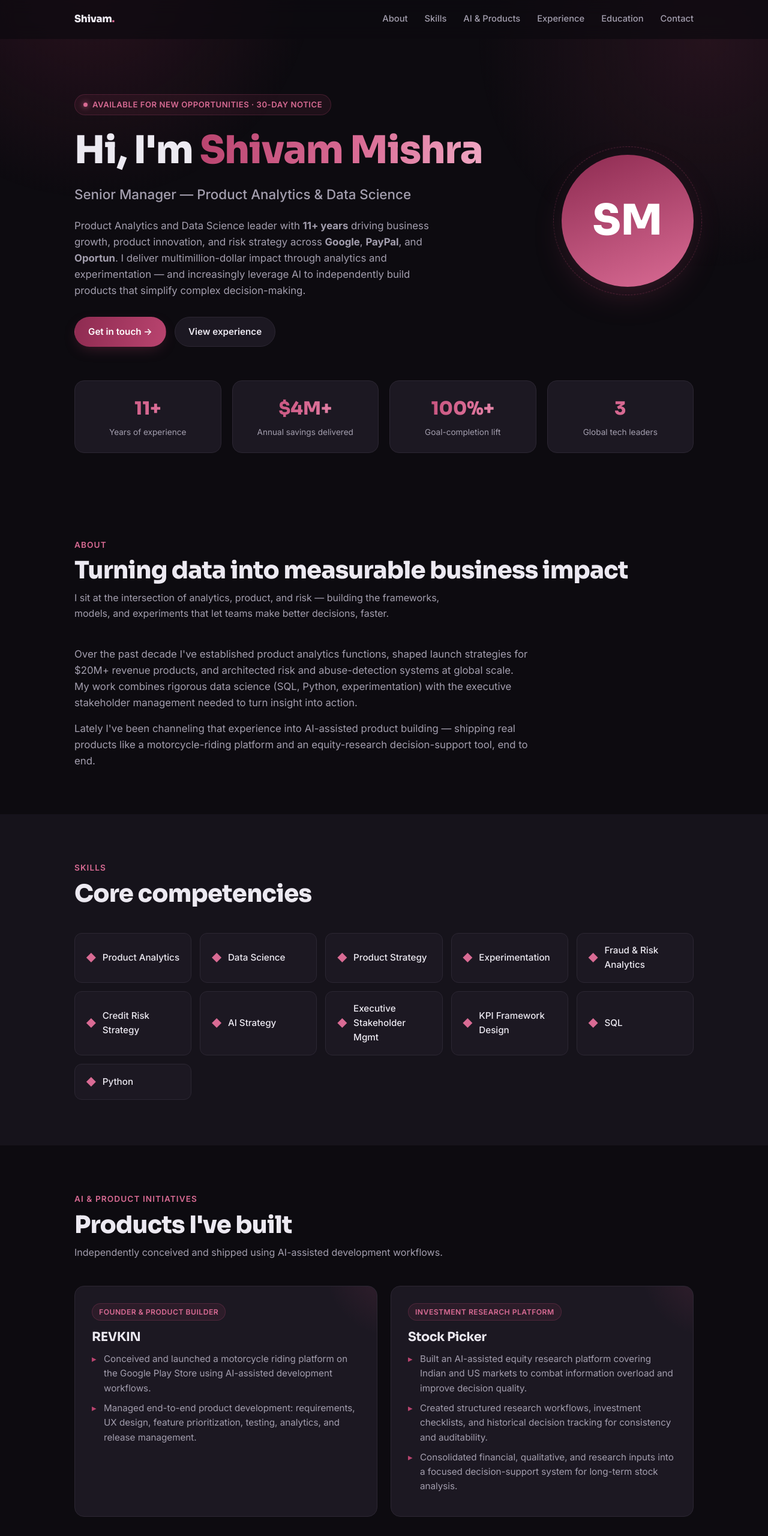
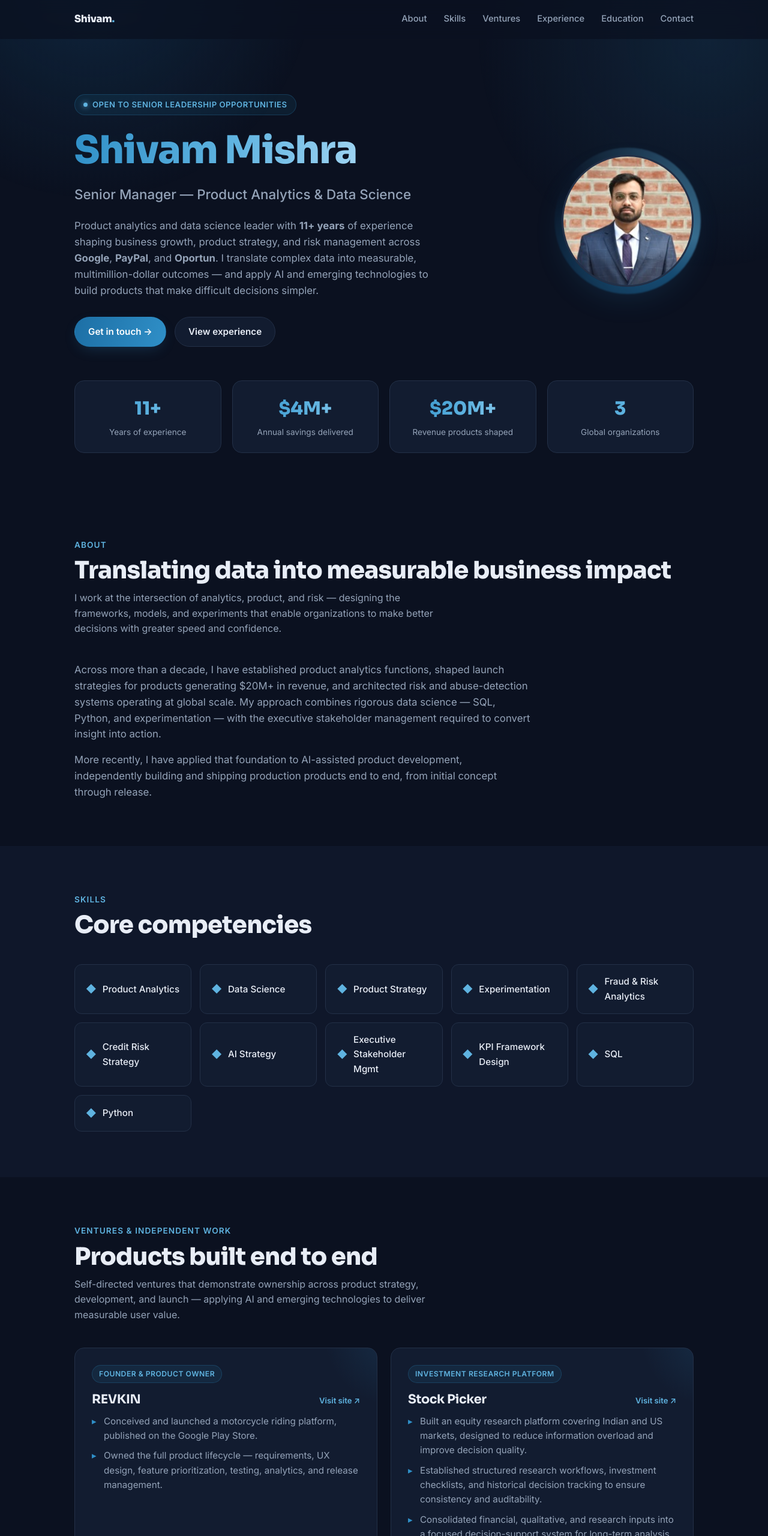
Before and after one commit to ShivamHQ/portfolio, a plain HTML site: page index.html in a window 1280 px wide. Shown: the top 2560 px of the page at 60% size. Drawn offline with Linux system fonts and the light colour scheme.

Commit message:
Refine design and content for senior executive profile
- Replace maroon/purple palette with professional navy + blue accents
- Add real profile photo
- Rewrite copy in a more formal, executive tone
- Link REVKIN, Stock Picker, and LinkedIn
- Reframe initiatives as Ventures; refine stats and headings

Co-Authored-By: Claude Opus 4.8 <noreply@anthropic.com>

```diff
--- a/index.html
+++ b/index.html
@@ -18,18 +18,18 @@
 
   <style>
     :root {
-      --bg:        #0d0b10;
-      --bg-soft:   #16131b;
-      --card:      #1c1822;
-      --card-hover:#241f2c;
-      --border:    #2c2733;
-      --text:      #ece9f1;
-      --muted:     #a39eae;
-      --faint:     #6f6a79;
-      --accent:    #8e2b51;
-      --accent-2:  #b9446f;
-      --accent-3:  #d96b94;
-      --accent-glow: rgba(185, 68, 111, 0.35);
+      --bg:        #0b1120;
+      --bg-soft:   #0f172a;
+      --card:      #121c30;
+      --card-hover:#172339;
+      --border:    #233047;
+      --text:      #e8edf6;
+      --muted:     #94a3b8;
+      --faint:     #64748b;
+      --accent:    #1d6fa5;
+      --accent-2:  #2f8fc7;
+      --accent-3:  #5fb3e0;
+      --accent-glow: rgba(47, 143, 199, 0.30);
       --radius: 16px;
       --maxw: 1080px;
     }
@@ -54,8 +54,8 @@
       position: fixed;
       inset: 0;
       background:
-        radial-gradient(620px circle at 12% -5%, rgba(142,43,81,0.22), transparent 60%),
-        radial-gradient(700px circle at 92% 8%, rgba(185,68,111,0.14), transparent 55%);
+        radial-gradient(620px circle at 12% -5%, rgba(29,111,165,0.22), transparent 60%),
+        radial-gradient(700px circle at 92% 8%, rgba(47,143,199,0.14), transparent 55%);
       pointer-events: none;
       z-index: 0;
     }
@@ -65,7 +65,7 @@
     h1, h2, h3 { font-family: 'Sora', 'Inter', sans-serif; line-height: 1.15; letter-spacing: -0.02em; }
 
     .gradient-text {
-      background: linear-gradient(105deg, var(--accent-2), var(--accent-3) 55%, #f0a9c4);
+      background: linear-gradient(105deg, var(--accent-2), var(--accent-3) 55%, #9fd4f2);
       -webkit-background-clip: text;
       background-clip: text;
       color: transparent;
@@ -75,7 +75,7 @@
     nav {
       position: sticky; top: 0; z-index: 50;
       backdrop-filter: blur(12px);
-      background: rgba(13,11,16,0.72);
+      background: rgba(11,17,32,0.78);
       border-bottom: 1px solid transparent;
       transition: border-color .3s, background .3s;
     }
@@ -94,8 +94,8 @@
     .eyebrow {
       display: inline-flex; align-items: center; gap: 8px;
       font-size: .82rem; font-weight: 600; letter-spacing: .04em; text-transform: uppercase;
-      color: var(--accent-3); background: rgba(185,68,111,0.1);
-      border: 1px solid rgba(185,68,111,0.25);
+      color: var(--accent-3); background: rgba(47,143,199,0.1);
+      border: 1px solid rgba(47,143,199,0.25);
       padding: 6px 14px; border-radius: 100px; margin-bottom: 22px;
     }
     .eyebrow .dot { width: 7px; height: 7px; border-radius: 50%; background: var(--accent-3); box-shadow: 0 0 10px var(--accent-3); }
@@ -116,17 +116,16 @@
     .avatar-wrap { position: relative; }
     .avatar {
       width: 220px; height: 220px; border-radius: 50%;
-      background: linear-gradient(160deg, var(--accent), var(--accent-3));
-      display: grid; place-items: center;
-      font-family: 'Sora'; font-weight: 800; font-size: 4.4rem; color: #fff;
+      object-fit: cover; object-position: center top;
+      border: 3px solid var(--border);
       box-shadow: 0 20px 60px -18px var(--accent-glow);
-      position: relative; z-index: 1;
+      position: relative; z-index: 1; display: block;
     }
     .avatar-ring {
-      position: absolute; inset: -14px; border-radius: 50%;
-      border: 1px dashed rgba(185,68,111,0.4); animation: spin 26s linear infinite;
+      position: absolute; inset: -12px; border-radius: 50%;
+      background: conic-gradient(from 140deg, var(--accent), transparent 45%, var(--accent-3) 90%, var(--accent));
+      opacity: .55; filter: blur(1px);
     }
-    @keyframes spin { to { transform: rotate(360deg); } }
 
     /* quick stats */
     .stats { display: grid; grid-template-columns: repeat(4, 1fr); gap: 18px; margin-top: 56px; }
@@ -167,9 +166,13 @@
       background: radial-gradient(circle, var(--accent-glow), transparent 70%); opacity: .5;
     }
     .proj .tag { display: inline-block; font-size: .76rem; font-weight: 600; letter-spacing: .04em; text-transform: uppercase;
-      color: var(--accent-3); background: rgba(185,68,111,0.1); border: 1px solid rgba(185,68,111,0.25);
+      color: var(--accent-3); background: rgba(47,143,199,0.1); border: 1px solid rgba(47,143,199,0.25);
       padding: 4px 11px; border-radius: 100px; margin-bottom: 16px; }
-    .proj h3 { font-size: 1.3rem; margin-bottom: 12px; position: relative; }
+    .proj-head { display: flex; align-items: baseline; justify-content: space-between; gap: 12px; margin-bottom: 12px; position: relative; }
+    .proj h3 { font-size: 1.3rem; position: relative; }
+    .proj .visit { font-size: .82rem; font-weight: 600; color: var(--accent-3); white-space: nowrap; transition: color .2s, transform .2s; position: relative; }
+    .proj:hover .visit { color: #9fd4f2; }
+    .proj .visit::after { content: " ↗"; }
     .proj ul { list-style: none; position: relative; }
     .proj li { color: var(--muted); font-size: .95rem; padding-left: 20px; position: relative; margin-bottom: 9px; }
     .proj li::before { content: "▸"; position: absolute; left: 0; color: var(--accent-2); }
@@ -180,7 +183,7 @@
       background: linear-gradient(var(--accent), transparent); }
     .job { position: relative; margin-bottom: 38px; }
     .job::before { content: ""; position: absolute; left: -33px; top: 6px; width: 16px; height: 16px;
-      border-radius: 50%; background: var(--bg); border: 3px solid var(--accent-2); box-shadow: 0 0 0 4px rgba(185,68,111,0.12); }
+      border-radius: 50%; background: var(--bg); border: 3px solid var(--accent-2); box-shadow: 0 0 0 4px rgba(47,143,199,0.12); }
     .job-head { display: flex; flex-wrap: wrap; justify-content: space-between; align-items: baseline; gap: 6px 16px; margin-bottom: 4px; }
     .job-head h3 { font-size: 1.18rem; }
     .job-head .company { color: var(--accent-3); font-weight: 600; }
@@ -271,7 +274,7 @@
       <div class="nav-links" id="navLinks">
         <a href="#about">About</a>
         <a href="#skills">Skills</a>
-        <a href="#initiatives">AI &amp; Products</a>
+        <a href="#initiatives">Ventures</a>
         <a href="#experience">Experience</a>
         <a href="#education">Education</a>
         <a href="#contact">Contact</a>
@@ -285,14 +288,14 @@
     <div class="wrap">
       <div class="hero-grid">
         <div class="reveal">
-          <span class="eyebrow"><span class="dot"></span> Available for new opportunities · 30-day notice</span>
-          <h1>Hi, I'm <span class="gradient-text">Shivam Mishra</span></h1>
+          <span class="eyebrow"><span class="dot"></span> Open to senior leadership opportunities</span>
+          <h1><span class="gradient-text">Shivam Mishra</span></h1>
           <p class="role">Senior Manager — Product Analytics &amp; Data Science</p>
           <p class="lead">
-            Product Analytics and Data Science leader with <b>11+ years</b> driving business growth,
-            product innovation, and risk strategy across <b>Google</b>, <b>PayPal</b>, and <b>Oportun</b>.
-            I deliver multimillion-dollar impact through analytics and experimentation — and increasingly
-            leverage AI to independently build products that simplify complex decision-making.
+            Product analytics and data science leader with <b>11+ years</b> of experience shaping business
+            growth, product strategy, and risk management across <b>Google</b>, <b>PayPal</b>, and <b>Oportun</b>.
+            I translate complex data into measurable, multimillion-dollar outcomes — and apply AI and emerging
+            technologies to build products that make difficult decisions simpler.
           </p>
           <div class="hero-cta">
             <a class="btn btn-primary" href="#contact">Get in touch →</a>
@@ -301,7 +304,7 @@
         </div>
         <div class="avatar-wrap reveal">
           <div class="avatar-ring"></div>
-          <div class="avatar" aria-label="Shivam Mishra">SM</div>
+          <img class="avatar" src="profile.jpg" alt="Portrait of Shivam Mishra" width="220" height="220" />
         </div>
       </div>
 
@@ -309,8 +312,8 @@
       <div class="stats">
         <div class="stat reveal"><div class="num gradient-text">11+</div><div class="label">Years of experience</div></div>
         <div class="stat reveal"><div class="num gradient-text">$4M+</div><div class="label">Annual savings delivered</div></div>
-        <div class="stat reveal"><div class="num gradient-text">100%+</div><div class="label">Goal-completion lift</div></div>
-        <div class="stat reveal"><div class="num gradient-text">3</div><div class="label">Global tech leaders</div></div>
+        <div class="stat reveal"><div class="num gradient-text">$20M+</div><div class="label">Revenue products shaped</div></div>
+        <div class="stat reveal"><div class="num gradient-text">3</div><div class="label">Global organizations</div></div>
       </div>
     </div>
   </header>
@@ -320,18 +323,18 @@
     <div class="wrap">
       <div class="section-head reveal">
         <span class="kicker">About</span>
-        <h2>Turning data into measurable business impact</h2>
-        <p>I sit at the intersection of analytics, product, and risk — building the frameworks, models, and
-           experiments that let teams make better decisions, faster.</p>
+        <h2>Translating data into measurable business impact</h2>
+        <p>I work at the intersection of analytics, product, and risk — designing the frameworks, models,
+           and experiments that enable organizations to make better decisions with greater speed and confidence.</p>
       </div>
       <div class="reveal" style="color:var(--muted); max-width:760px; font-size:1.05rem;">
-        <p>Over the past decade I've established product analytics functions, shaped launch strategies for
-           $20M+ revenue products, and architected risk and abuse-detection systems at global scale. My work
-           combines rigorous data science (SQL, Python, experimentation) with the executive stakeholder
-           management needed to turn insight into action.</p>
-        <p style="margin-top:16px;">Lately I've been channeling that experience into AI-assisted product
-           building — shipping real products like a motorcycle-riding platform and an equity-research
-           decision-support tool, end to end.</p>
+        <p>Across more than a decade, I have established product analytics functions, shaped launch strategies
+           for products generating $20M+ in revenue, and architected risk and abuse-detection systems operating
+           at global scale. My approach combines rigorous data science — SQL, Python, and experimentation — with
+           the executive stakeholder management required to convert insight into action.</p>
+        <p style="margin-top:16px;">More recently, I have applied that foundation to AI-assisted product
+           development, independently building and shipping production products end to end, from initial concept
+           through release.</p>
       </div>
     </div>
   </section>
@@ -363,28 +366,35 @@
   <section id="initiatives">
     <div class="wrap">
       <div class="section-head reveal">
-        <span class="kicker">AI &amp; Product Initiatives</span>
-        <h2>Products I've built</h2>
-        <p>Independently conceived and shipped using AI-assisted development workflows.</p>
+        <span class="kicker">Ventures &amp; Independent Work</span>
+        <h2>Products built end to end</h2>
+        <p>Self-directed ventures that demonstrate ownership across product strategy, development, and launch —
+           applying AI and emerging technologies to deliver measurable user value.</p>
       </div>
       <div class="proj-grid">
-        <div class="proj reveal">
-          <span class="tag">Founder &amp; Product Builder</span>
-          <h3>REVKIN</h3>
+        <a class="proj reveal" href="https://shivamhq.github.io/revkin-site/" target="_blank" rel="noopener">
+          <span class="tag">Founder &amp; Product Owner</span>
+          <div class="proj-head">
+            <h3>REVKIN</h3>
+            <span class="visit">Visit site</span>
+          </div>
           <ul>
-            <li>Conceived and launched a motorcycle riding platform on the Google Play Store using AI-assisted development workflows.</li>
-            <li>Managed end-to-end product development: requirements, UX design, feature prioritization, testing, analytics, and release management.</li>
+            <li>Conceived and launched a motorcycle riding platform, published on the Google Play Store.</li>
+            <li>Owned the full product lifecycle — requirements, UX design, feature prioritization, testing, analytics, and release management.</li>
           </ul>
-        </div>
-        <div class="proj reveal">
+        </a>
+        <a class="proj reveal" href="https://shivamishra-stock-analyzer.vercel.app/" target="_blank" rel="noopener">
           <span class="tag">Investment Research Platform</span>
-          <h3>Stock Picker</h3>
+          <div class="proj-head">
+            <h3>Stock Picker</h3>
+            <span class="visit">Visit site</span>
+          </div>
           <ul>
-            <li>Built an AI-assisted equity research platform covering Indian and US markets to combat information overload and improve decision quality.</li>
-            <li>Created structured research workflows, investment checklists, and historical decision tracking for consistency and auditability.</li>
-            <li>Consolidated financial, qualitative, and research inputs into a focused decision-support system for long-term stock analysis.</li>
+            <li>Built an equity research platform covering Indian and US markets, designed to reduce information overload and improve decision quality.</li>
+            <li>Established structured research workflows, investment checklists, and historical decision tracking to ensure consistency and auditability.</li>
+            <li>Consolidated financial, qualitative, and research inputs into a focused decision-support system for long-term analysis.</li>
           </ul>
-        </div>
+        </a>
       </div>
     </div>
   </section>
@@ -394,7 +404,7 @@
     <div class="wrap">
       <div class="section-head reveal">
         <span class="kicker">Professional Experience</span>
-        <h2>Where I've made an impact</h2>
+        <h2>A track record of measurable impact</h2>
       </div>
       <div class="timeline">
 
@@ -404,10 +414,10 @@
             <span class="job-meta">Oct 2024 – Present · Remote</span>
           </div>
           <ul>
-            <li>Boosted user goal completion 100%+ (30% → 65%) by launching a new predictive savings algorithm.</li>
-            <li>Launched a new feature generating a projected $4M in incremental weekly funds.</li>
-            <li>Slashed manual reporting by 80% by building an automated portfolio analytics framework.</li>
-            <li>Established the Product Analytics function, creating data frameworks that now drive product strategy.</li>
+            <li>Increased user goal completion by 100%+ (30% to 65%) through the launch of a predictive savings algorithm.</li>
+            <li>Delivered a new feature projected to generate $4M in incremental weekly funds.</li>
+            <li>Reduced manual reporting effort by 80% by building an automated portfolio analytics framework.</li>
+            <li>Established the Product Analytics function, creating the data frameworks that now inform product strategy.</li>
           </ul>
         </div>
 
@@ -417,9 +427,9 @@
             <span class="job-meta">Jun 2022 – Oct 2024 · Hyderabad, India</span>
           </div>
           <ul>
-            <li>Managed 500+ global vendor agents, lifting productivity by 15% and quality scores from 93% to over 96%.</li>
-            <li>Cut critical case review time by 65% (12 to &lt;4 hours) by architecting a new lead prioritization framework.</li>
-            <li>Boosted spam identification accuracy to over 97% by optimizing internal abuse detection pipelines.</li>
+            <li>Led 500+ global vendor agents, improving productivity by 15% and raising quality scores from 93% to over 96%.</li>
+            <li>Reduced critical case review time by 65% (from 12 to under 4 hours) by architecting a new lead prioritization framework.</li>
+            <li>Increased spam identification accuracy to over 97% by optimizing internal abuse-detection pipelines.</li>
           </ul>
         </div>
 
@@ -430,10 +440,10 @@
           </div>
           <p class="sub">Previous roles: Senior Analyst (Jun 2019 – Aug 2020), Risk Analyst II (Sep 2017 – Jun 2019)</p>
           <ul>
-            <li>Shaped launch strategy for $20M+ revenue products using predictive financial models.</li>
-            <li>Delivered ~$4M in annual savings by managing credit fraud risk portfolios.</li>
+            <li>Shaped the launch strategy for $20M+ in revenue products using predictive financial models.</li>
+            <li>Delivered approximately $4M in annual savings through the management of credit fraud risk portfolios.</li>
             <li>Improved operational forecast accuracy to over 95% by building and automating new models.</li>
-            <li>Cut manual workload by over 40% by automating fraud monitoring and KPI tracking workflows.</li>
+            <li>Reduced manual workload by over 40% by automating fraud monitoring and KPI tracking workflows.</li>
           </ul>
         </div>
 
@@ -444,8 +454,8 @@
           </div>
           <ul>
             <li>As the sole analyst for the supply chain team, delivered ₹50 lakh+ (~$60,000) in monthly savings by architecting a custom billing audit system.</li>
-            <li>Drove a 12% reduction in 3PL costs, 18% improvement in SLA compliance, and a 7-point NPS lift via real-time performance dashboards.</li>
-            <li>Insights presented directly to the VP of Supply Chain to influence vendor negotiations and logistics strategy.</li>
+            <li>Achieved a 12% reduction in 3PL costs, an 18% improvement in SLA compliance, and a 7-point NPS lift through real-time performance dashboards.</li>
+            <li>Presented insights directly to the VP of Supply Chain to inform vendor negotiations and broader logistics strategy.</li>
           </ul>
         </div>
 
@@ -455,7 +465,7 @@
             <span class="job-meta">May 2015 – Aug 2016 · Chennai, India</span>
           </div>
           <ul>
-            <li>Boosted marketing conversions 5–7% and cut analysis time 45% for a Fortune 500 client through customer segmentation and workflow automation.</li>
+            <li>Improved marketing conversions by 5–7% and reduced analysis time by 45% for a Fortune 500 client through customer segmentation and workflow automation.</li>
           </ul>
         </div>
 
@@ -502,12 +512,12 @@
   <section id="contact">
     <div class="wrap">
       <div class="contact-card reveal">
-        <h2>Let's <span class="gradient-text">work together</span></h2>
-        <p>Open to senior analytics, data science, and product leadership opportunities. Reach out — I usually respond within a day.</p>
+        <h2>Let's <span class="gradient-text">connect</span></h2>
+        <p>I welcome conversations around senior analytics, data science, and product leadership roles. Feel free to reach out directly.</p>
         <div class="contact-links">
           <a class="contact-chip" href="mailto:hello.shivam@zohomail.in"><span class="ico">✉</span> hello.shivam@zohomail.in</a>
           <a class="contact-chip" href="tel:+917200352022"><span class="ico">📞</span> +91 72003 52022</a>
-          <a class="contact-chip" href="https://linkedin.com/in/shivam2020" target="_blank" rel="noopener"><span class="ico">in</span> LinkedIn</a>
+          <a class="contact-chip" href="https://www.linkedin.com/in/shivam2020/" target="_blank" rel="noopener"><span class="ico">in</span> LinkedIn</a>
           <span class="contact-chip"><span class="ico">📍</span> Jaipur, India</span>
         </div>
       </div>
@@ -517,7 +527,7 @@
   <footer>
     <div class="wrap footer-inner">
       <span>© <span id="year"></span> Shivam Mishra. All rights reserved.</span>
-      <span>Built with care · <a href="#top">Back to top ↑</a></span>
+      <span><a href="https://www.linkedin.com/in/shivam2020/" target="_blank" rel="noopener">LinkedIn</a> · <a href="#top">Back to top ↑</a></span>
     </div>
   </footer>
 
```
Also changed, not shown: profile.jpg (added).
